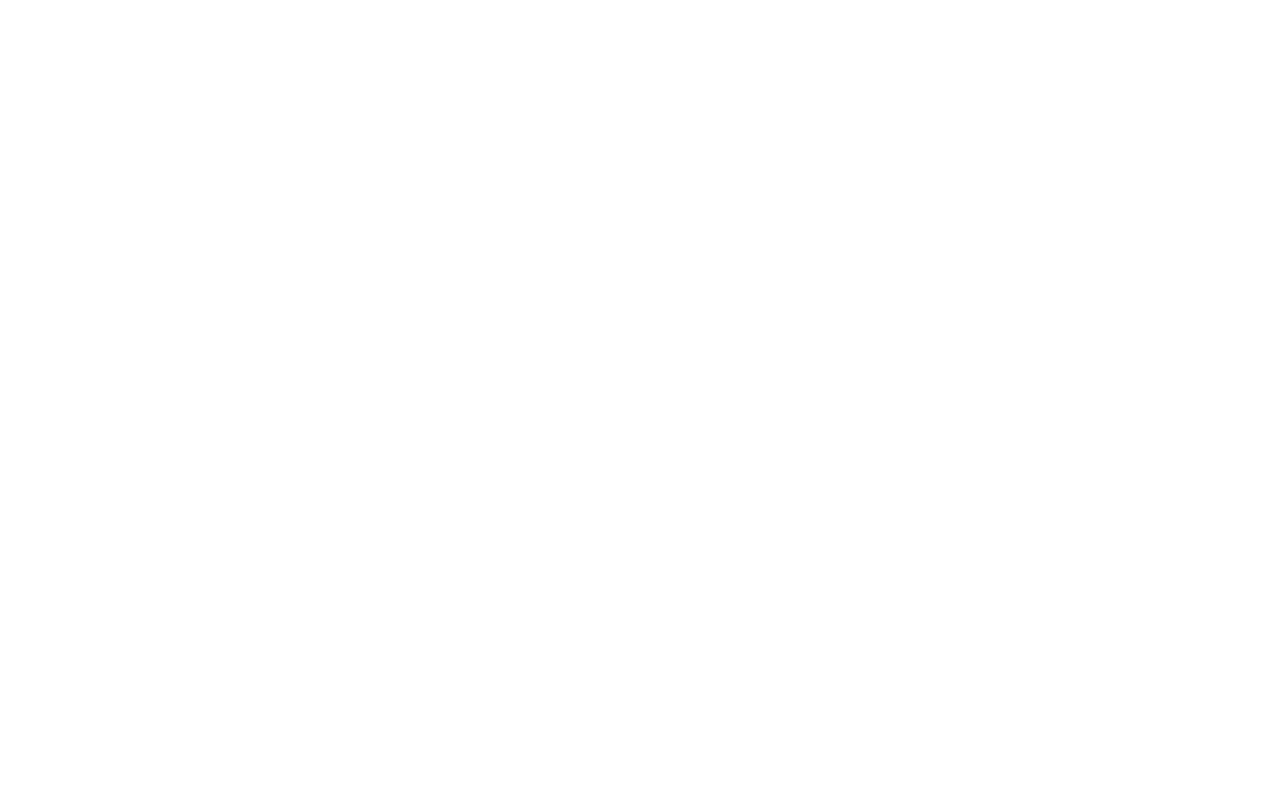
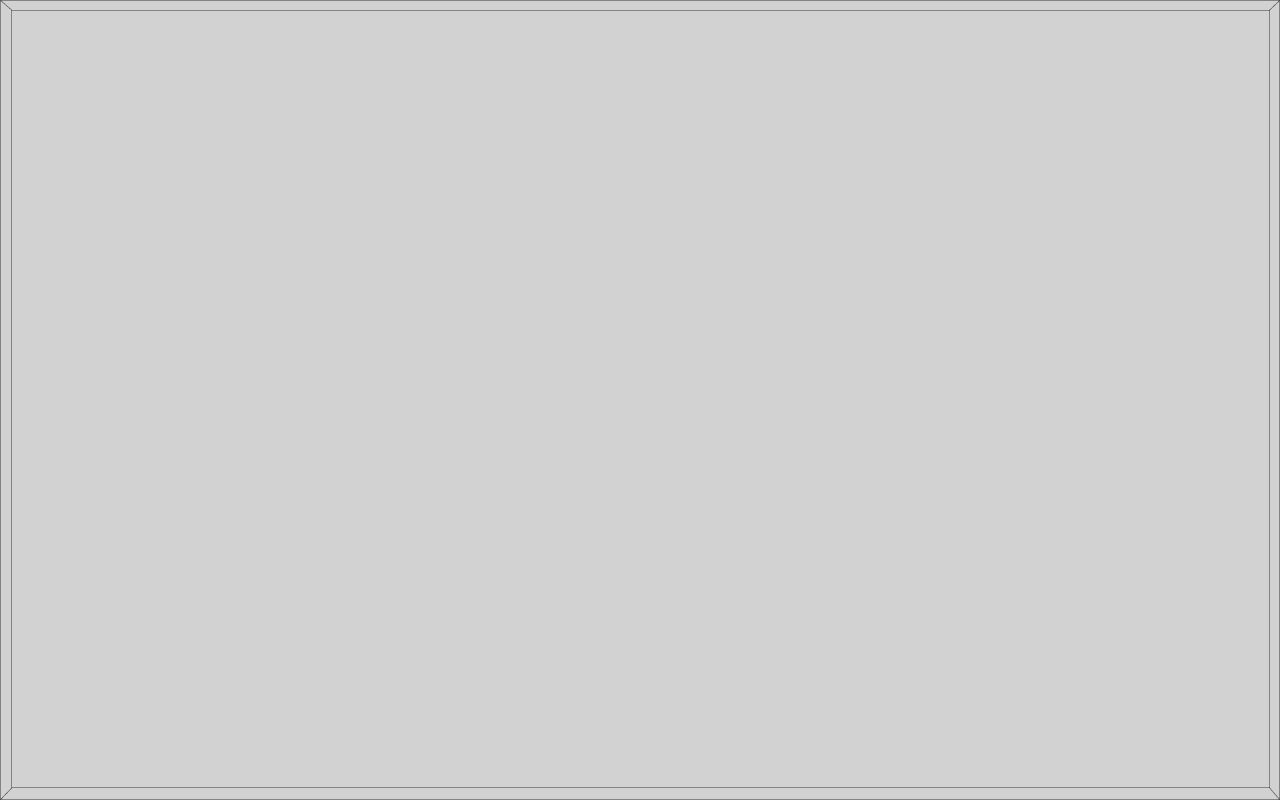
Before and after one commit to specialgee/norimono, a React (Create React App) app: page / in a window 1280 px wide. Built offline with nearby package versions, Linux system fonts and the light colour scheme.

Commit message:
set frame to window full size

```diff
--- a/src/App.css
+++ b/src/App.css
@@ -1,11 +1,23 @@
+/* APP */
+
 .App {
   text-align: center;
-  background-color: #fff;
+  background-color: rgb(240, 240, 240);
   color: #000;
-  min-height: 100vh;
+  max-width: calc(100vw - 40px);
+  max-height: 100vh;
   display: flex;
   flex-direction: column;
-  align-items: center;
-  justify-content: center;
+  align-items: flex-start;
+  justify-content: flex-start;
   font-size: calc(10px + 2vmin);
 }
+
+/* CONTROL PANEL */
+.control-panel-wrapper {
+  width: 100%;
+  height: 100vh;
+  border: 20px solid transparent;
+  border-image: url("./assets/img/control-panel-frame.png") 30 round;
+  background-color: rgb(210, 210, 210);
+}
```
